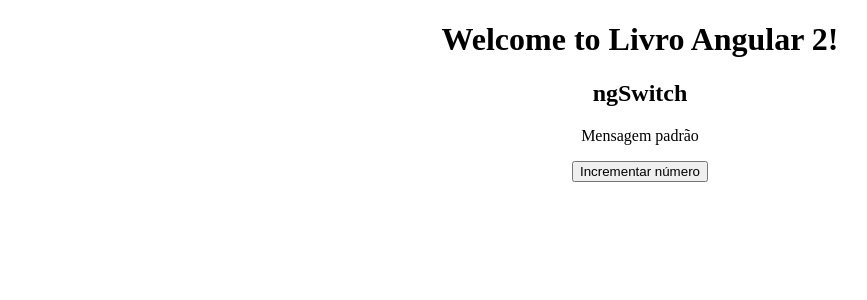
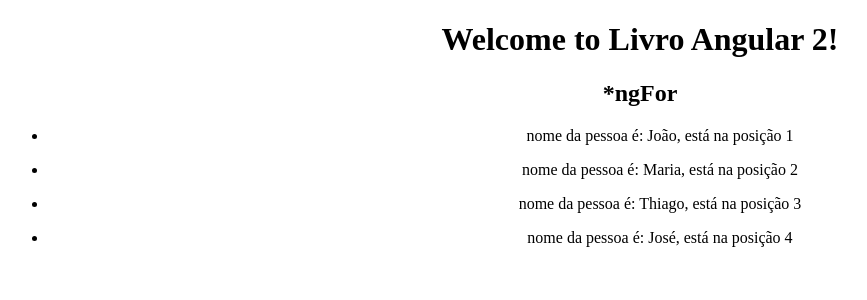
Before and after one commit to wowluisjnr/estudandoAngular2, an Angular app: page / in a window 1280 px wide. Shown: the top 300 px of the page, without its empty margins (0-867 px from the left). Built offline with nearby package versions, Linux system fonts and the light colour scheme.

Commit message:
Utilizando o ngFor

```diff
--- a/src/app/app.component.html
+++ b/src/app/app.component.html
@@ -14,7 +14,8 @@
 
 <app-property-binding></app-property-binding>
 <app-two-way-binding></app-two-way-binding>
-<app-ng-if></app-ng-if>-->
-<app-ng-switch-case></app-ng-switch-case>
+<app-ng-if></app-ng-if>
+<app-ng-switch-case></app-ng-switch-case>-->
+<app-ng-for></app-ng-for>
 
 </div>
--- a/src/app/app.module.ts
+++ b/src/app/app.module.ts
@@ -8,6 +8,7 @@
 import { TwoWayBindingComponent } from './two-way-binding/two-way-binding.component';
 import { NgIfComponent } from './ng-if/ng-if.component';
 import { NgSwitchCaseComponent } from './ng-switch-case/ng-switch-case.component';
+import { NgForComponent } from './ng-for/ng-for.component';
 
 @NgModule({
   declarations: [
@@ -17,7 +18,8 @@
     PropertyBindingComponent,
     TwoWayBindingComponent,
     NgIfComponent,
-    NgSwitchCaseComponent
+    NgSwitchCaseComponent,
+    NgForComponent
   ],
   imports: [
     BrowserModule
--- /dev/null
+++ b/src/app/ng-for/ng-for.component.html
@@ -0,0 +1,4 @@
+<h2>*ngFor</h2>
+<ul *ngFor="let nome of nomes, let i = index">
+  <li>nome da pessoa é: {{nome}}, está na posição {{i+1}}</li>
+</ul>
--- /dev/null
+++ b/src/app/ng-for/ng-for.component.ts
@@ -0,0 +1,17 @@
+import { Component, OnInit } from '@angular/core';
+
+@Component({
+  selector: 'app-ng-for',
+  templateUrl: './ng-for.component.html',
+  styleUrls: ['./ng-for.component.css']
+})
+export class NgForComponent implements OnInit {
+
+  nomes: string[]=['João','Maria','Thiago','José'];
+
+  constructor() { }
+
+  ngOnInit() {
+  }
+
+}
```
Also changed, not shown: src/app/ng-for/ng-for.component.css (added), 1 other file (tests, documents, lock files or other folders).
